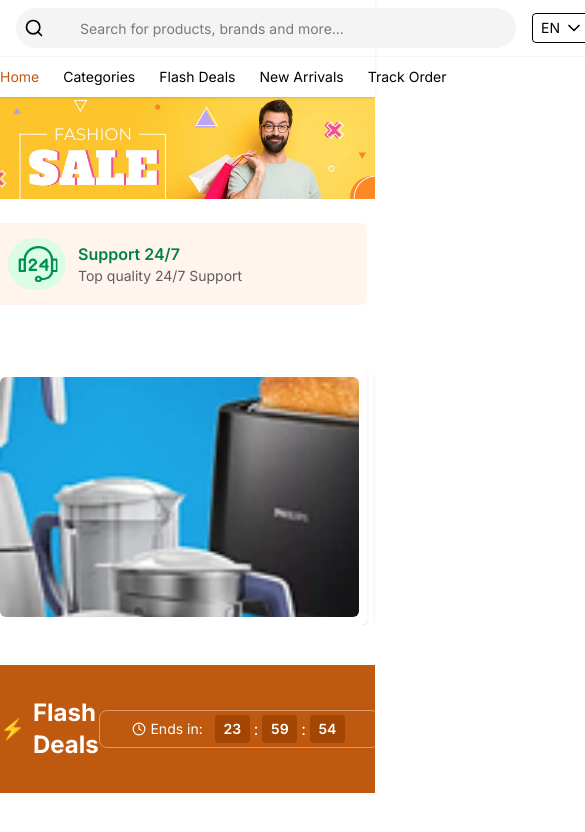
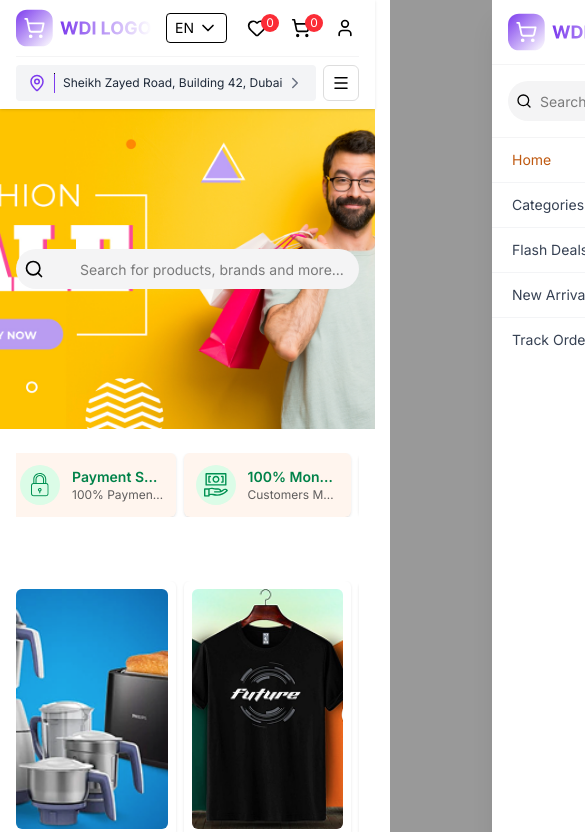
Before and after one commit to MohamedFahim123/WDI-Dev-E-commerce, a Next.js app: page /en in a window 390 px wide. Shown: the top 832 px of the page, 585 px wide, since content can reach past the window. Built offline with nearby package versions, Linux system fonts and the light colour scheme.

Commit message:
make home page responsive

```diff
--- a/src/components/CategoriesFilter/CategoriesFilter.tsx
+++ b/src/components/CategoriesFilter/CategoriesFilter.tsx
@@ -47,10 +47,11 @@ export default function CategoriesFilter() {
           max-w-fit
           cursor-grab
           active:cursor-grabbing
+          overFlowHidden
         "
         ref={emblaRef}
       >
-        <div className="embla__container flex gap-4">
+        <div className="embla__container flex xl:gap-4 md:gap-3">
           {categories.map((category, index) => {
             const active = activeCategory === category;
 
@@ -62,7 +63,7 @@ export default function CategoriesFilter() {
                 key={index}
                 onClick={() => handleClick(category, index)}
                 className={`
-                  flex-shrink-0 px-4 py-1 rounded-full transition cursor-pointer
+                  flex-shrink-0 xl:px-4 md:px-2 py-1 rounded-full transition cursor-pointer
                   ${
                     active
                       ? "text-[#BF5910] border border-[#BF5910]"
--- a/src/components/Container/Container.tsx
+++ b/src/components/Container/Container.tsx
@@ -1,12 +1,24 @@
-export default function Container({
-  children,
-  className,
-}: {
+type ContainerProps = {
   children: React.ReactNode;
   className?: string;
-}) {
+};
+
+export default function Container({ children, className }: ContainerProps) {
   return (
-    <div className={`max-w-7xl mx-auto ${className ? className : ""}`}>
+    <div
+      className={[
+        "w-full mx-auto",
+        "px-4 sm:px-6 lg:px-8",
+        "max-w-md",
+        "sm:max-w-2xl",
+        "md:max-w-5xl",
+        "lg:max-w-6xl",
+        "xl:max-w-7xl",
+        className,
+      ]
+        .filter(Boolean)
+        .join(" ")}
+    >
       {children}
     </div>
   );
--- a/src/components/FeaturesSection/FeaturesSection.tsx
+++ b/src/components/FeaturesSection/FeaturesSection.tsx
@@ -1,93 +1,54 @@
 "use client";
 
 import Image from "next/image";
-import {
-  Carousel,
-  CarouselContent,
-  CarouselItem,
-  CarouselNext,
-  CarouselPrevious,
-} from "../ui/carousel";
+import { Carousel, CarouselContent, CarouselItem } from "../ui/carousel";
 import Container from "../Container/Container";
+import Autoplay from "embla-carousel-autoplay";
 
 export default function FeaturesSection() {
   const features = [
     {
-      icon: (
-        <Image
-          width={40}
-          height={37}
-          src={"/assets/home/support.svg"}
-          alt="Support Icon"
-          className="w-auto h-auto object-contain"
-        />
-      ),
+      icon: "/assets/home/support.svg",
       title: "Support 24/7",
-      subtitle: "Top quality 24/7 Support",
+      subtitle: "Top quality 24/7 support",
     },
     {
-      icon: (
-        <Image
-          width={40}
-          height={37}
-          src={"/assets/home/shipping.svg"}
-          alt="shipping Icon"
-          className="w-auto h-auto object-contain"
-        />
-      ),
+      icon: "/assets/home/shipping.svg",
       title: "Free Shipping",
       subtitle: "Free shipping over 1000 AED",
     },
     {
-      icon: (
-        <Image
-          width={40}
-          height={37}
-          src={"/assets/home/lock.svg"}
-          alt="lock Icon"
-          className="w-auto h-auto object-contain"
-        />
-      ),
+      icon: "/assets/home/lock.svg",
       title: "Payment Secure",
-      subtitle: "Got 100% Payment Safe",
+      subtitle: "100% Payment Safe",
     },
     {
-      icon: (
-        <Image
-          width={40}
-          height={37}
-          src={"/assets/home/money_back.svg"}
-          alt="money back Icon"
-          className="w-auto h-auto object-contain"
-        />
-      ),
+      icon: "/assets/home/money_back.svg",
       title: "100% Money Back",
-      subtitle: "Customers Money Backs",
+      subtitle: "Customers Money Back Guarantee",
     },
     {
-      icon: (
-        <Image
-          width={40}
-          height={37}
-          src={"/assets/home/like.svg"}
-          alt="like Icon"
-          className="w-auto h-auto object-contain"
-        />
-      ),
+      icon: "/assets/home/like.svg",
       title: "Quality Products",
       subtitle: "We Ensure Product Quality",
     },
   ];
 
   return (
-    <section>
-      <div className="py-6 md:py-10">
-        <Container className=" overFlowHidden cursor-grab">
+    <section className="py-6 md:py-10 bg-white">
+      <Container className="overflow-hidden cursor-grab">
         <Carousel
           opts={{
             align: "start",
             loop: true,
           }}
+          plugins={[
+            Autoplay({
+              delay: 2500,
+              stopOnInteraction: true,
+              stopOnMouseEnter: true,
+            }),
+          ]}
         >
           <CarouselContent className="pl-2">
             {features.map((item, i) => (
@@ -96,44 +57,69 @@ export default function FeaturesSection() {
                 className="
                   pl-2
                   flex-shrink-0
-                  basis-full
+                  basis-1/2
                   sm:basis-1/2
                   md:basis-1/3
                   lg:basis-1/4
                   xl:basis-1/5
                 "
               >
-                  <Feature {...item} />
+                <FeatureCard {...item} />
               </CarouselItem>
             ))}
           </CarouselContent>
-
-            <CarouselPrevious />
-            <CarouselNext />
         </Carousel>
       </Container>
-      </div>
     </section>
   );
 }
 
-function Feature({
+function FeatureCard({
   icon,
   title,
   subtitle,
 }: {
-  icon: React.ReactNode;
+  icon: string;
   title: string;
   subtitle: string;
 }) {
   return (
-    <div className="flex items-center gap-3 bg-[#FFF5EE] px-4 py-3 rounded-md w-full h-full">
-      <div className="p-2 bg-green-100 rounded-full flex items-center justify-center">
-        {icon}
+    <div
+      className="
+        flex items-center gap-3
+        bg-[#FFF5EE] hover:bg-[#FFF0E5] transition-colors
+        px-3 sm:px-4 py-3 sm:py-4
+        rounded-md shadow-sm hover:shadow-md
+        w-full h-full
+      "
+    >
+      <div
+        className="
+          p-2 sm:p-3 bg-green-100 rounded-full
+          flex items-center justify-center flex-shrink-0
+        "
+      >
+        <Image
+          src={icon}
+          alt={title}
+          width={36}
+          height={36}
+          className="object-contain w-6 h-6 sm:w-8 sm:h-8"
+        />
       </div>
-      <div className="flex flex-col">
-        <span className="font-semibold text-[#008249]">{title}</span>
-        <span className="text-sm text-[#5F5D5D]">{subtitle}</span>
+      <div className="flex flex-col overflow-hidden">
+        <span
+          title={title}
+          className="font-semibold text-[#008249] text-sm sm:text-base truncate"
+        >
+          {title}
+        </span>
+        <span
+          title={subtitle}
+          className="text-xs sm:text-sm text-[#5F5D5D] truncate"
+        >
+          {subtitle}
+        </span>
       </div>
     </div>
   );
--- a/src/components/FlashDeals/FlashDeals.tsx
+++ b/src/components/FlashDeals/FlashDeals.tsx
@@ -6,17 +6,33 @@ import ProductsGrid from "../ProductsGrid/ProductsGrid";
 
 export default function FlashDeals() {
   return (
-    <section>
+    <section className="w-full">
+      {/* --- Flash Deals Header --- */}
       <div className="bg-[#BF5910] py-8">
-        <Container className="flex items-center justify-between">
-          <h2 className="text-white font-bold text-2xl flex items-center gap-2">
-            <span className="text-yellow-300 text-xl">⚡</span>
+        <Container
+          className="
+            flex flex-col items-center justify-center gap-4
+            text-center
+            sm:gap-5
+            md:flex-row md:justify-between md:text-left
+          "
+        >
+          <h2
+            className="
+              text-white font-bold text-2xl sm:text-3xl
+              flex items-center justify-center md:justify-start gap-2
+            "
+          >
+            <span className="text-yellow-300 text-2xl sm:text-3xl">⚡</span>
             Flash Deals
           </h2>
 
-          <FullTimerBox />
+          <div className="w-full max-w-[260px] md:max-w-none">
+            <FullTimerBox />
+          </div>
         </Container>
       </div>
+
       <Container className="py-10">
         <ProductsGrid />
       </Container>
--- a/src/components/GlobalSearchBar/GlobalSearchBar.tsx
+++ b/src/components/GlobalSearchBar/GlobalSearchBar.tsx
@@ -6,7 +6,11 @@ import { Search } from "lucide-react";
 import { useForm } from "react-hook-form";
 import { toast } from "sonner";
 
-export default function GlobalSearchBar() {
+export default function GlobalSearchBar({
+  isInSideBar,
+}: {
+  isInSideBar?: boolean;
+}) {
   const {
     register,
     handleSubmit,
@@ -30,13 +34,15 @@ export default function GlobalSearchBar() {
     <div className="flex-1">
       <form
         onSubmit={handleSubmit(onSubmit, onError)}
-        className="relative h-10 md:h-11"
+        className="relative h-10"
       >
         <input
           type="text"
           {...register("query")}
           placeholder="Search for products, brands and more..."
-          className="pl-16 w-full h-full py-2 bg-[#F4F4F5] rounded-3xl text-sm focus:outline-none"
+          className={`${
+            isInSideBar ? "pl-8" : "pl-16"
+          } w-full h-full py-2 bg-[#F4F4F5] rounded-3xl text-sm focus:outline-none`}
         />
         <button
           name={"Search"}
@@ -44,7 +50,7 @@ export default function GlobalSearchBar() {
           type="submit"
           className="absolute left-0 top-0 h-full px-2 flex items-center justify-center"
         >
-          <Search size={20} />
+          <Search size={isInSideBar ? 16 : 20} />
         </button>
       </form>
     </div>
--- a/src/components/HeroSection/HeroSection.tsx
+++ b/src/components/HeroSection/HeroSection.tsx
@@ -1,18 +1,24 @@
 import Image from "next/image";
+import GlobalSearchBar from "../GlobalSearchBar/GlobalSearchBar";
 
 export default function HeroSection() {
   return (
     <section className="w-full">
-      <div className="w-full">
+      <div className="relative w-full h-[320px] sm:h-[380px] md:h-[430px] lg:h-[460px] xl:h-[450px]">
         <Image
-          src="/assets/home/hero_banner.webp"
+          src="/assets/home/152767e83a91bdde7d70a524884a1dc185c4a39d.png"
           alt="Hero Banner"
-          width={1425}
-          height={386}
+          fill
           priority
           sizes="100vw"
-          className="w-full h-auto"
+          className="object-cover object-top object-right"
         />
+
+        <div className="absolute inset-0 flex items-center justify-center px-4 md:px-6 lg:hidden">
+          <div className="w-full max-w-md">
+            <GlobalSearchBar />
+          </div>
+        </div>
       </div>
     </section>
   );
--- a/src/components/ImagesBanner/ImagesBanner.tsx
+++ b/src/components/ImagesBanner/ImagesBanner.tsx
@@ -1,12 +1,6 @@
 "use client";
 
-import {
-  Carousel,
-  CarouselContent,
-  CarouselItem,
-  CarouselNext,
-  CarouselPrevious,
-} from "../ui/carousel";
+import { Carousel, CarouselContent, CarouselItem } from "../ui/carousel";
 import Image from "next/image";
 import Autoplay from "embla-carousel-autoplay";
 import Container from "../Container/Container";
@@ -48,7 +42,7 @@ export default function ImagesBanner() {
                 className="
                 pl-2
                 flex-shrink-0
-                basis-1/1
+                basis-1/2
                 sm:basis-1/2
                 md:basis-1/3
                 lg:basis-1/5
@@ -67,9 +61,6 @@ export default function ImagesBanner() {
               </CarouselItem>
             ))}
           </CarouselContent>
-
-          <CarouselPrevious />
-          <CarouselNext />
         </Carousel>
       </Container>
     </section>
--- a/src/components/NavBar/NavBar.tsx
+++ b/src/components/NavBar/NavBar.tsx
@@ -1,17 +1,32 @@
+"use client";
+
 import Image from "next/image";
 import Link from "next/link";
+import { useState } from "react";
+import { Menu, X } from "lucide-react";
+
 import GlobalSearchBar from "../GlobalSearchBar/GlobalSearchBar";
 import NavCartContent from "../NavCartContent/NavCartContent";
 import NavLinks from "../NavLinks/NavLinks";
 import NavLocationBadge from "../NavLocationBadge/NavLocationBadge";
 import Container from "../Container/Container";
+import { useParams } from "next/navigation";
 
 export default function Navbar() {
+  const [isNavOpen, setIsNavOpen] = useState(false);
+  const params = useParams();
+  const lang = (params?.lang as string) || "en";
+
   return (
     <header className="shadow-sm sticky bg-white top-0 z-50">
       <Container className="grid grid-rows-[auto_1px_auto]">
-        <div className="grid grid-cols-[auto_1fr_auto] items-center py-2 gap-4 min-h-[56px]">
-          <Link href="/" className="flex-shrink-0">
+        <div
+          className="
+            flex items-center justify-between gap-3 py-2 min-h-[56px]
+            lg:grid lg:grid-cols-[auto_1fr_auto]
+          "
+        >
+          <Link href={`/${lang}`} className="flex-shrink-0">
             <Image
               src="/assets/logo.svg"
               alt="WDI Logo"
@@ -23,22 +38,100 @@ export default function Navbar() {
             />
           </Link>
 
-          <div className="min-w-[500px] max-w-[672px] mx-auto">
+          <div className="hidden lg:block min-w-[500px] max-w-[672px] mx-auto">
             <GlobalSearchBar />
           </div>
 
-          <div>
+          <div className="flex-shrink-0">
             <NavCartContent />
           </div>
         </div>
 
         <span className="h-[1px] w-full bg-[#F4F4F5] block" />
 
-        <div className="grid grid-cols-[1fr_auto] items-center py-2 min-h-[40px]">
-          <NavLinks />
-          <NavLocationBadge />
+        <div className="flex items-center justify-between py-2 min-h-[40px]">
+          <div className="flex items-center gap-2">
+            <div className="hidden lg:block">
+              <NavLinks lang={lang} />
+            </div>
+
+            <div className="block lg:hidden">
+              <NavLocationBadge />
+            </div>
+          </div>
+
+          <div className="flex items-center gap-2">
+            <button
+              type="button"
+              aria-label="Toggle navigation menu"
+              aria-expanded={isNavOpen}
+              onClick={() => setIsNavOpen(true)}
+              className="
+                inline-flex items-center justify-center
+                p-2 rounded-md border border-[#ddd] bg-white lg:hidden
+              "
+            >
+              <Menu size={18} />
+            </button>
+
+            <div className="hidden lg:block">
+              <NavLocationBadge />
+            </div>
+          </div>
         </div>
       </Container>
+
+      <div
+        className={`fixed inset-0 z-[60] transition-transform duration-300 ${
+          isNavOpen ? "translate-x-0" : "translate-x-full"
+        }`}
+      >
+        <div
+          className="absolute inset-0 bg-black/40 backdrop-blur-sm"
+          onClick={() => setIsNavOpen(false)}
+        />
+
+        <div
+          className="
+            absolute right-0 top-0 h-full w-72 sm:w-80 bg-white shadow-xl
+            flex flex-col overflow-y-auto
+          "
+        >
+          <div className="flex items-center justify-between px-4 py-3 border-b border-[#F4F4F5]">
+            <Link href={`/${lang}`} className="flex-shrink-0">
+              <Image
+                src="/assets/logo.svg"
+                alt="WDI Logo"
+                loading="eager"
+                width={135}
+                height={40}
+                style={{ width: "135px", height: "40px" }}
+                fetchPriority="high"
+              />
+            </Link>
+            <button
+              type="button"
+              aria-label="Close menu"
+              onClick={() => setIsNavOpen(false)}
+              className="p-2 rounded hover:bg-gray-100"
+            >
+              <X size={22} />
+            </button>
+          </div>
+
+          <div className="p-4 border-b border-[#F4F4F5]">
+            <GlobalSearchBar isInSideBar={true} />
+          </div>
+
+          <div className="flex-1 overflow-y-auto">
+            <NavLinks
+              lang={lang}
+              direction="column"
+              onNavigate={() => setIsNavOpen(false)}
+            />
+          </div>
+        </div>
+      </div>
     </header>
   );
 }
--- a/src/components/NavLinks/NavLinks.tsx
+++ b/src/components/NavLinks/NavLinks.tsx
@@ -1,34 +1,76 @@
 "use client";
 
+import { ChevronRight } from "lucide-react";
 import Link from "next/link";
-import { useParams, usePathname } from "next/navigation";
+import { usePathname } from "next/navigation";
 
-export default function NavLinks() {
+type NavLinksProps = {
+  direction?: "row" | "column";
+  onNavigate?: () => void;
+  lang: string;
+};
+
+export default function NavLinks({
+  direction = "row",
+  onNavigate,
+  lang,
+}: NavLinksProps) {
   const pathname = usePathname();
-  const params = useParams();
-  const lang = (params?.lang as string) || "en";
 
   const navLinks = [
     { label: "Home", href: `/${lang}` },
     { label: "Categories", href: `/${lang}/products/categories` },
-    { label: "Flash Deals", href: `/${lang}/flash-deals` },
-    { label: "New Arrivals", href: `/${lang}/new-arrivals` },
+    { label: "Flash Deals", href: `/${lang}/products/flash-deals` },
+    { label: "New Arrivals", href: `/${lang}/products/new-arrivals` },
     { label: "Track Order", href: `/${lang}/track-order` },
   ];
 
+  const isRow = direction === "row";
+
   return (
-    <nav className="flex items-center space-x-6">
-      {navLinks.map((link) => (
+    <nav
+      className={
+        isRow
+          ? "flex items-center space-x-6"
+          : "flex flex-col divide-y divide-gray-100"
+      }
+    >
+      {navLinks.map((link) => {
+        const isActive = pathname === link.href;
+        const base = "transition-all duration-200";
+
+        if (isRow) {
+          return (
             <Link
               key={link.href}
               href={link.href}
-          className={`inline-block max-w-[100px] text-center text-sm hover:text-[#BF5910] transition-all duration-300 ${
-            pathname === link.href ? "text-[#BF5910]" : ""
+              onClick={onNavigate}
+              className={`${base} text-sm hover:text-[#BF5910] ${
+                isActive ? "text-[#BF5910]" : "text-gray-700"
               }`}
             >
               {link.label}
             </Link>
-      ))}
+          );
+        }
+
+        return (
+          <Link
+            key={link.href}
+            href={link.href}
+            onClick={onNavigate}
+            className={`
+              flex items-center justify-between px-5 py-3 text-sm font-medium
+              hover:bg-gray-50
+              ${isActive ? "text-[#BF5910]" : "text-gray-700"}
+              ${base}
+            `}
+          >
+            {link.label}
+            <ChevronRight size={18} className="text-gray-400" />
+          </Link>
+        );
+      })}
     </nav>
   );
 }
--- a/src/components/NavLocationBadge/NavLocationBadge.tsx
+++ b/src/components/NavLocationBadge/NavLocationBadge.tsx
@@ -2,11 +2,20 @@ import { ChevronRight, MapPin } from "lucide-react";
 
 export default function NavLocationBadge() {
   return (
-    <div className="hidden md:flex items-center justify-center text-sm bg-gray-100 px-3 py-1 rounded-sm min-w-[400px]">
-      <MapPin size={20} />
-      <hr className="w-[1px] bg-[#7C3BED] mx-2" />
-      <span className="truncate">Sheikh Zayed Road, Building 42, Dubai</span>
-      <ChevronRight size={20} />
+    <div
+      className="
+        flex items-center justify-center text-sm bg-gray-100
+        px-3 py-2 rounded-sm
+        w-full max-w-sm mx-auto
+        sm:max-w-md md:min-w-[400px]
+      "
+    >
+      <MapPin size={18} className="flex-shrink-0 text-[#7C3BED]" />
+      <hr className="w-[1px] h-5 bg-[#7C3BED] mx-2" />
+      <span className="truncate text-gray-800 text-xs sm:text-sm">
+        Sheikh Zayed Road, Building 42, Dubai
+      </span>
+      <ChevronRight size={18} className="flex-shrink-0 text-gray-500 ml-1" />
     </div>
   );
 }
--- a/src/components/ProductCard/ProductCard.tsx
+++ b/src/components/ProductCard/ProductCard.tsx
@@ -1,7 +1,7 @@
 "use client";
 
 import { Product } from "@/src/types/product.types";
-import { Star, Heart } from "lucide-react";
+import { Star, Heart, ShoppingCart } from "lucide-react";
 import Image from "next/image";
 import Link from "next/link";
 import { useState } from "react";
@@ -98,8 +98,9 @@ export default function ProductCard({ product }: { product: Product }) {
           name={"Add To Wishlist"}
           title={"Add To Wishlist"}
           type="button"
-          className="w-full border-1 cursor-pointer border-[#7C3BED] bg-[#7C3BED] hover:bg-white text-white hover:text-[#7C3BED] py-2 px-4 rounded-md text-sm font-medium transition-all duration-300"
+          className="w-full flex gap-4 justify-center items-center border-1 cursor-pointer border-[#7C3BED] bg-[#7C3BED] hover:bg-white text-white hover:text-[#7C3BED] py-2 px-4 rounded-md text-sm font-medium transition-all duration-300"
         >
+          <ShoppingCart size={18} />
           Add to Cart
         </button>
       </div>
```
Also changed, not shown: src/components/SuperOffer/SuperOffer.tsx (+29 -5 lines), public/assets/home/152767e83a91bdde7d70a524884a1dc185c4a39d.png (added). Lines whose indentation alone changed are shown as unchanged.
